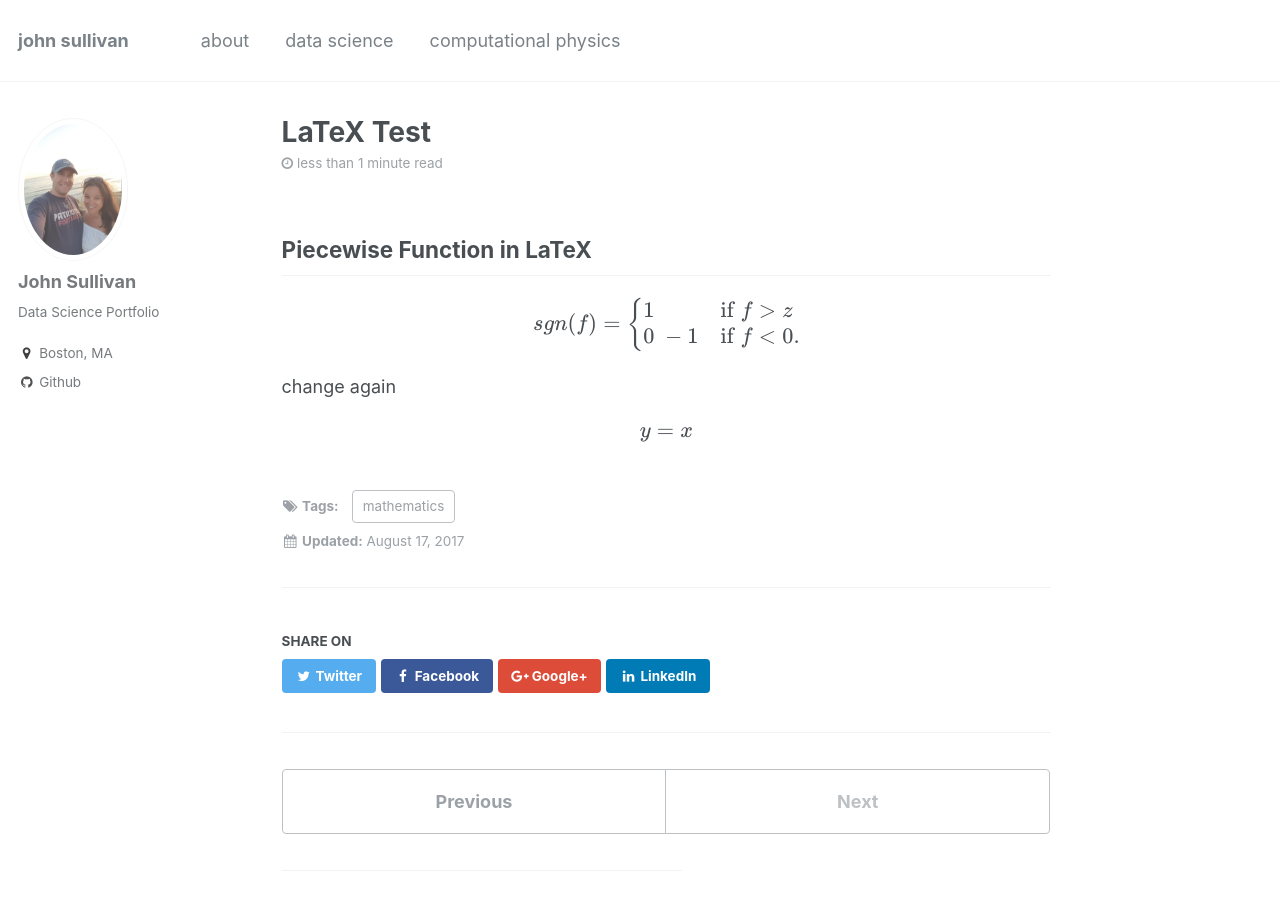
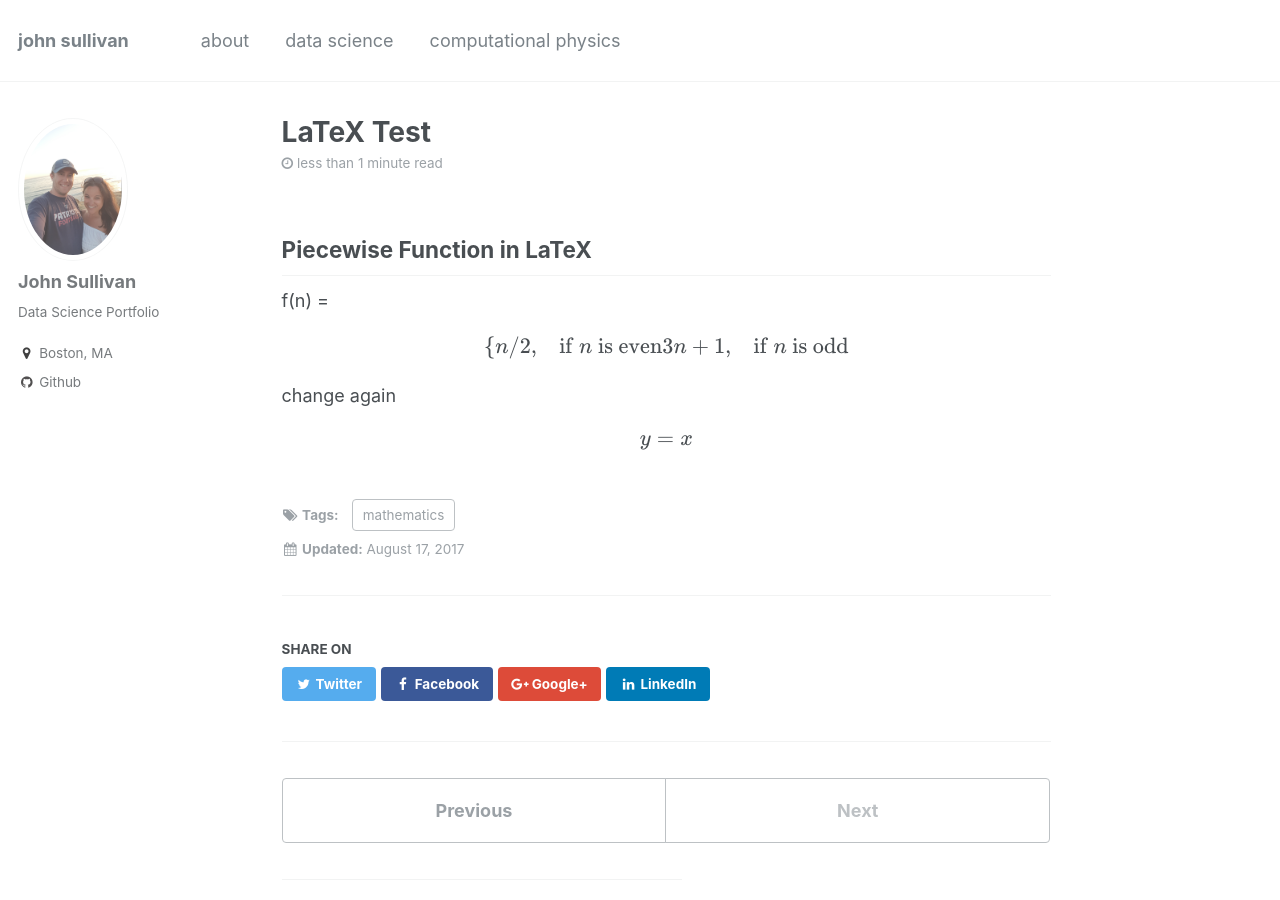
Before and after one commit to jtsulliv/jtsulliv.github.io, a Jekyll site: the page built from _posts/2017-08-17-test.md, in a window 1280 px wide and 900 px high. Built offline with Jekyll 4.4.1, drawn with Linux system fonts in a browser that asks for light colours; formulas are drawn with MathJax 3.

Commit message:
Update 2017-08-17-test.md

```diff
--- a/_posts/2017-08-17-test.md
+++ b/_posts/2017-08-17-test.md
@@ -11,7 +11,13 @@ excerpt: "Math"
 
 ## Piecewise Function in LaTeX
 
-$$sgn(f) =\begin{cases}1 & \text{if }f \gt z\\ 0\ -1 & \text{if }f \lt 0.\end{cases}$$
+  f(n) =
+\begin{cases}
+n/2,  & \text{if $n$ is even} \\
+3n+1, & \text{if $n$ is odd}
+\end{cases}
+
+
 
 change again
 
```
